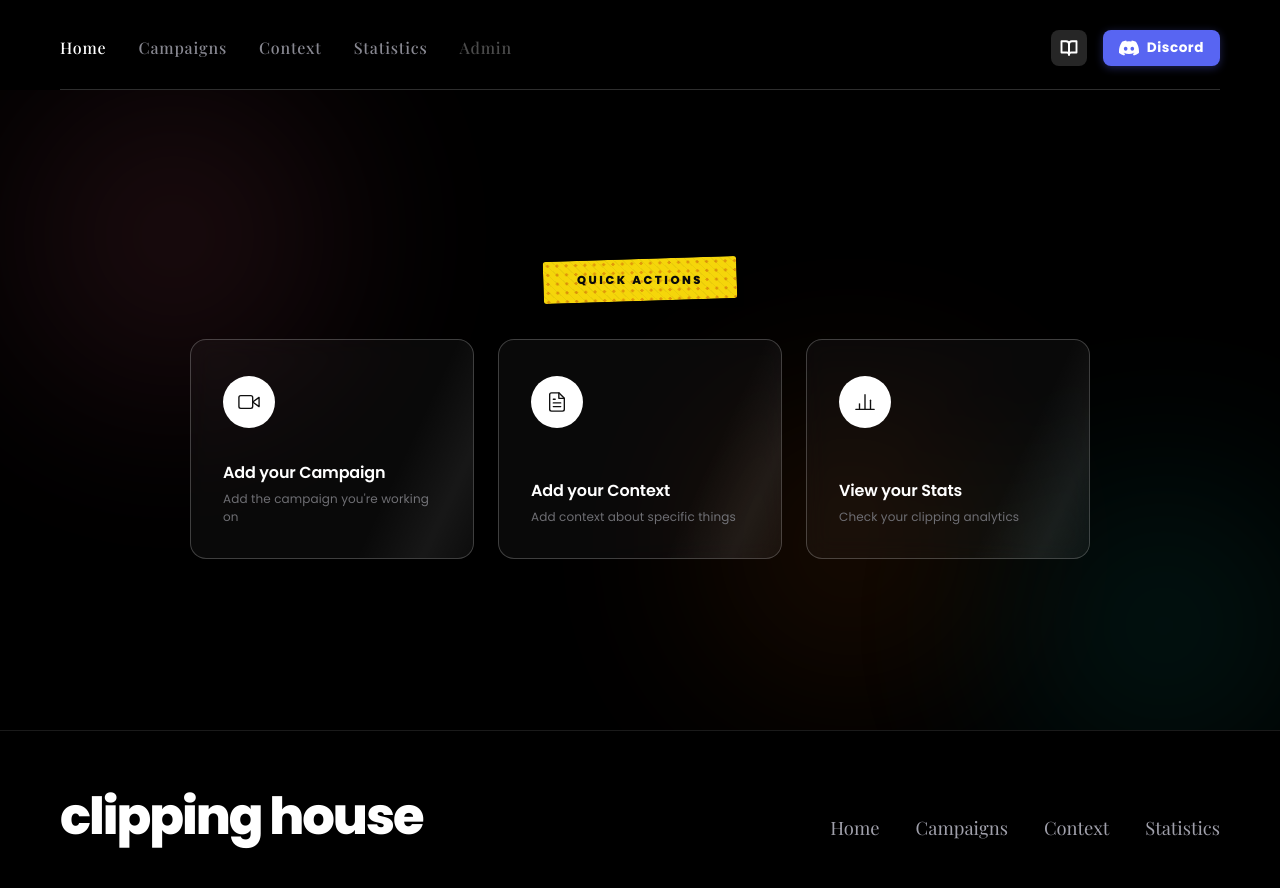
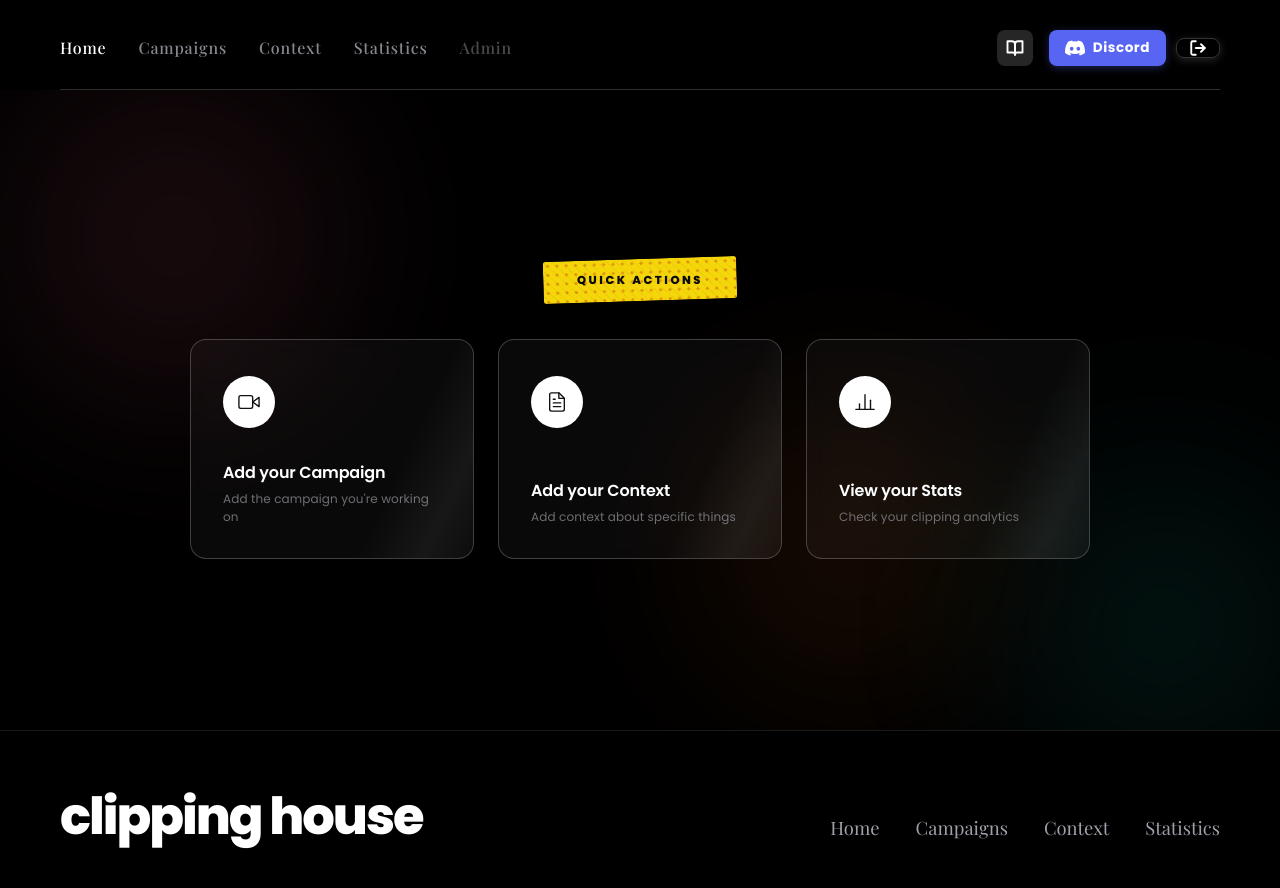
Before and after one commit to Clipinghouse/version1, a Next.js app: page / in a window 1280 px wide. Shown: the top 888 px of the page. Built offline with nearby package versions, Linux system fonts and the light colour scheme; no server answers; sample sign-in values are in the browser's storage; a web font is replaced by a local one.

Commit message:
Feat: Add Sign Out button to navbar

```diff
--- a/src/app/components/AppShell.tsx
+++ b/src/app/components/AppShell.tsx
@@ -1,7 +1,7 @@
 "use client";
 
 import { usePathname, useRouter } from "next/navigation";
-import { useSession } from "next-auth/react";
+import { useSession, signOut } from "next-auth/react";
 import Link from "next/link";
 
 const NAV_LINKS = [
@@ -51,6 +51,7 @@ export default function AppShell({ children }: { children: React.ReactNode }) {
                     </a>
 
                     {status === "authenticated" ? (
+                        <div style={{ display: "flex", alignItems: "center", gap: "10px" }}>
                             <a
                                 href="https://discord.com"
                                 target="_blank"
@@ -62,6 +63,15 @@ export default function AppShell({ children }: { children: React.ReactNode }) {
                                 </svg>
                                 <span className="hide-on-mobile">Discord</span>
                             </a>
+                            <button
+                                onClick={() => signOut({ callbackUrl: "/login" })}
+                                className="btn-header-login"
+                                style={{ background: "transparent", border: "1px solid rgba(255,255,255,0.2)", color: "#fff", padding: "0 12px" }}
+                                title="Sign Out"
+                            >
+                                <svg width="18" height="18" viewBox="0 0 24 24" fill="none" stroke="currentColor" strokeWidth="2.5" strokeLinecap="round" strokeLinejoin="round"><path d="M9 21H5a2 2 0 0 1-2-2V5a2 2 0 0 1 2-2h4"></path><polyline points="16 17 21 12 16 7"></polyline><line x1="21" y1="12" x2="9" y2="12"></line></svg>
+                            </button>
+                        </div>
                     ) : (
                         <button
                             onClick={() => router.push("/login")}
```
Lines whose indentation alone changed are shown as unchanged.
